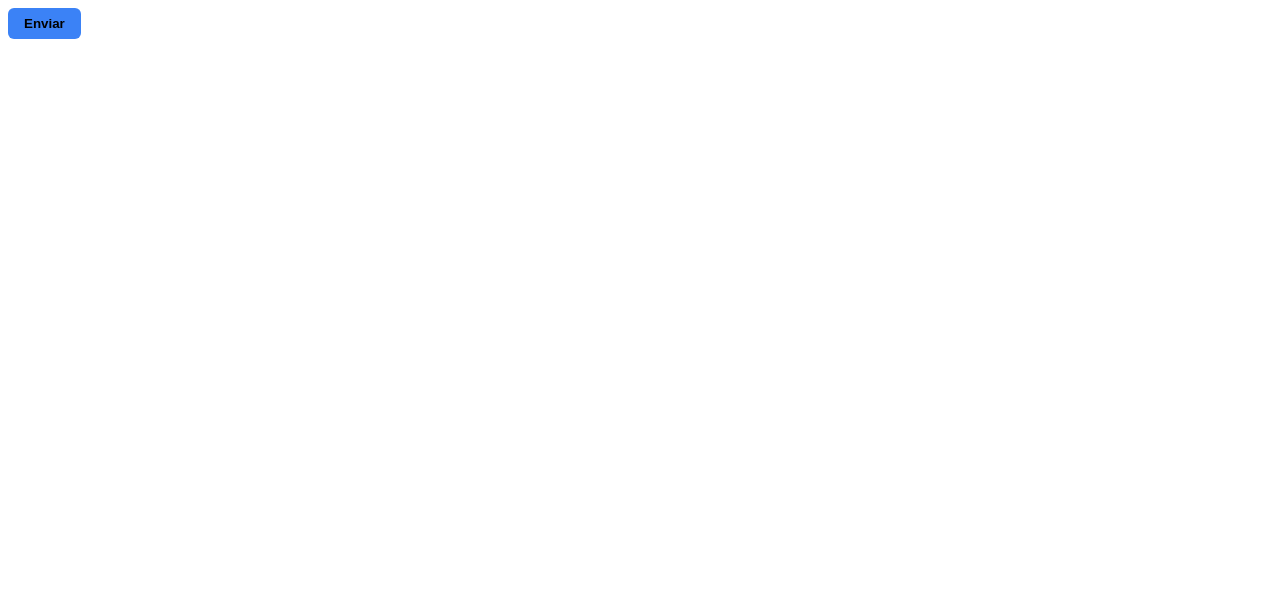
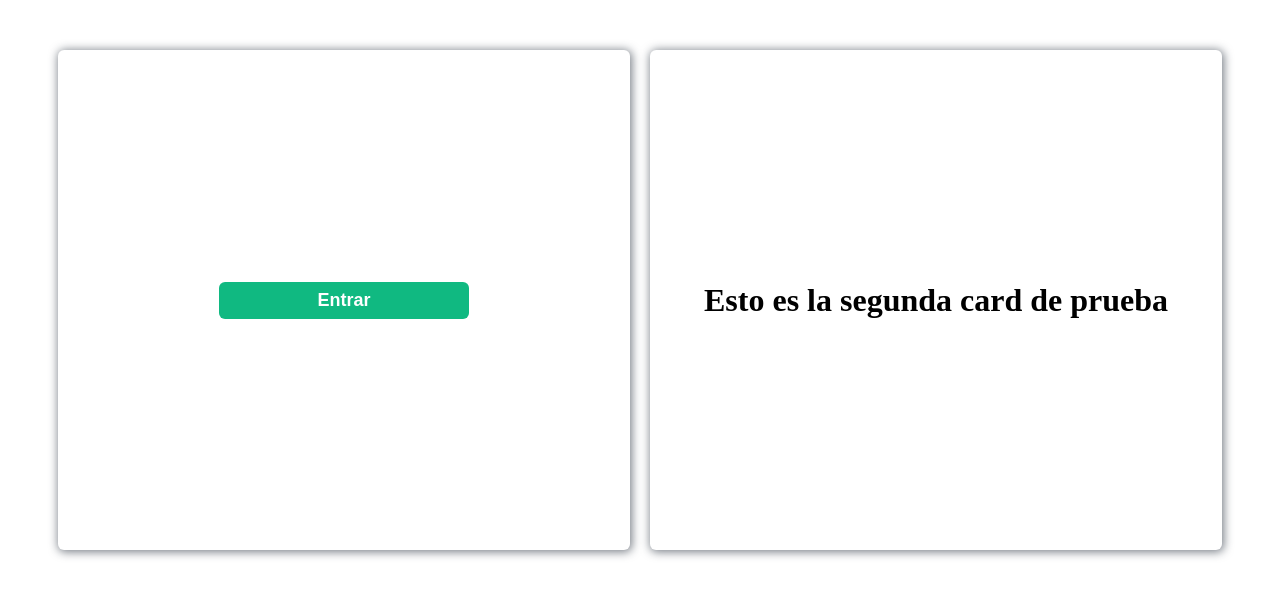
Before and after one commit to IsaacOrtgaAcosta/akkabAcademy, a React app in the folder frontend/: page / in a window 1280 px wide. Shown: the top 596 px of the page. Built offline with nearby package versions, Linux system fonts and the light colour scheme; the HTML template or start-up script is replaced by a standard one.

Commit message:
feature: cards ui shared component

```diff
--- a/frontend/src/App.tsx
+++ b/frontend/src/App.tsx
@@ -1,7 +1,22 @@
-import {Button} from "./app/shared/components/ui/Button";
+import { Button } from "./app/shared/components/ui/button/Button";
+import { Card } from "./app/shared/components/ui/card/Card";
 function App() {
   return (
-    <Button variant={"primary"} className={"success"} type={"submit"} children="Enviar" />
+    <>
+      <div style={{display: 'flex', flexDirection: 'row', height: '500px', gap: '20px', marginTop: '50px', marginLeft: '50px', marginRight: '50px'}}>
+        <Card>
+          <Button
+            variant={"success"}
+            size={"md"}
+            type={"submit"}
+            children="Entrar"
+          />
+        </Card>
+        <Card>
+          <h1>Esto es la segunda card de prueba</h1>
+        </Card>
+      </div>
+    </>
   );
 }
 
--- a/frontend/src/app/shared/components/ui/Button.module.css
+++ b/frontend/src/app/shared/components/ui/button/Button.module.css
@@ -8,7 +8,8 @@
 .base:hover{
     cursor: pointer;
     opacity: .9;
-    scale: calc(1.05);
+    transform: scale(1.05);
+    transition: .3s ease-in-out;
 }
 
 .success{
@@ -25,3 +26,40 @@
     background-color: var(--color-btn-danger-bg);
     color: var(--color-btn-danger-text);
 }
+
+/* SIZES: */
+
+.xxs{
+    width: 46px;
+    font-size: 16px;
+}
+
+.xs{
+    width: 80px;
+    font-size: 14px;
+}
+
+.sm{
+    width: 150px;
+    font-size: 16px;
+}
+
+.md{
+ width: 250px;
+ font-size: 18px;
+}
+
+.l{
+    width: 300px;
+    font-size: 18px;
+}
+
+.xl{
+    width: 350px;
+    font-size: 18px;
+}
+
+.xxl{
+    width: 400px;
+    font-size: 18px;
+}
--- a/frontend/src/app/shared/components/ui/Button.tsx
+++ b/frontend/src/app/shared/components/ui/button/Button.tsx
@@ -1,25 +1,28 @@
 import styles from "./Button.module.css";
 
-// Es correcto poner el tipo en el mismo archivo? No habría pasar el tipo desde el archivo types/common.ts?
 type ButtonVariant = "primary" | "success" | "danger";
+type SizeVariant = "xxs" | "xs" | "sm" | "md" | "l" | "xl" | "xxl";
 
 // La inteface ButtonProps define las variantes que puede recibir el componente (disabled, type, onclick, etc.)
 //Además, añado la prop adicional de variant, para pasarle la propiedad de styles
 interface ButtonProps extends React.ButtonHTMLAttributes<HTMLButtonElement> {
   variant?: ButtonVariant;
+  size?: SizeVariant;
 }
 
 export const Button: React.FC<ButtonProps> = ({
   variant = "primary",
+  size="medium",
   className,
   children,
   ...rest
 }) => {
   const variantClass = styles[variant];
+  const variantSize = styles[size];
 
   return(
     <button
-      className={`${styles.base} ${variantClass} ${className ?? ""}`}
+      className={`${styles.base} ${variantClass} ${variantSize} ${className ?? ""}`}
       {...rest}
       >
         {children}
--- /dev/null
+++ b/frontend/src/app/shared/components/ui/card/Card.module.css
@@ -0,0 +1,9 @@
+.base{
+    height: 100%;
+    width: 100%;
+    border-radius: 6px;
+    display: flex;
+    justify-content: center;
+    align-items: center;
+    box-shadow: 1px 1px 10px 1px var(--color-neutral-dark-opacity);
+}
--- /dev/null
+++ b/frontend/src/app/shared/components/ui/card/Card.tsx
@@ -0,0 +1,20 @@
+import styles from "./Card.module.css";
+
+
+
+interface CardProps extends React.HTMLAttributes<HTMLDivElement> {
+}
+
+export const Card: React.FC<CardProps> = ({
+className,
+children
+}) => {
+
+    return (
+        <div
+        className={`${styles.base} ${className ?? ""}`}
+        >
+            {children}
+        </div>
+    )
+}
--- a/frontend/src/styles/theme.css
+++ b/frontend/src/styles/theme.css
@@ -6,6 +6,7 @@
     --color-accent: #F97316;
     --color-neutral-light: #F3F4F6;
     --color-neutral-dark: #1F2937;
+    --color-neutral-dark-opacity: rgba(31, 41, 55, .6);
     --color-danger: #EF4444;
 
     /* Semantic roles */
```
